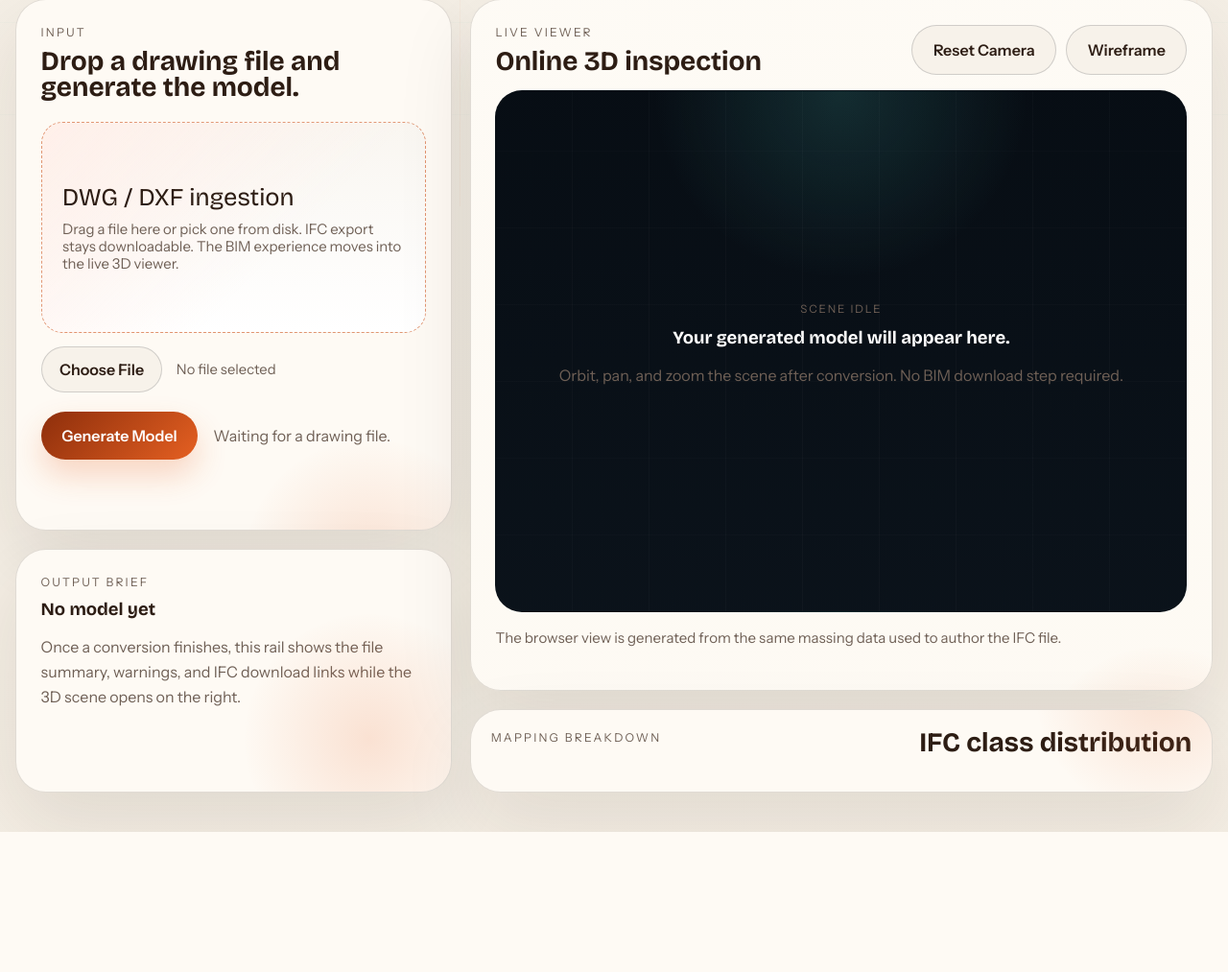
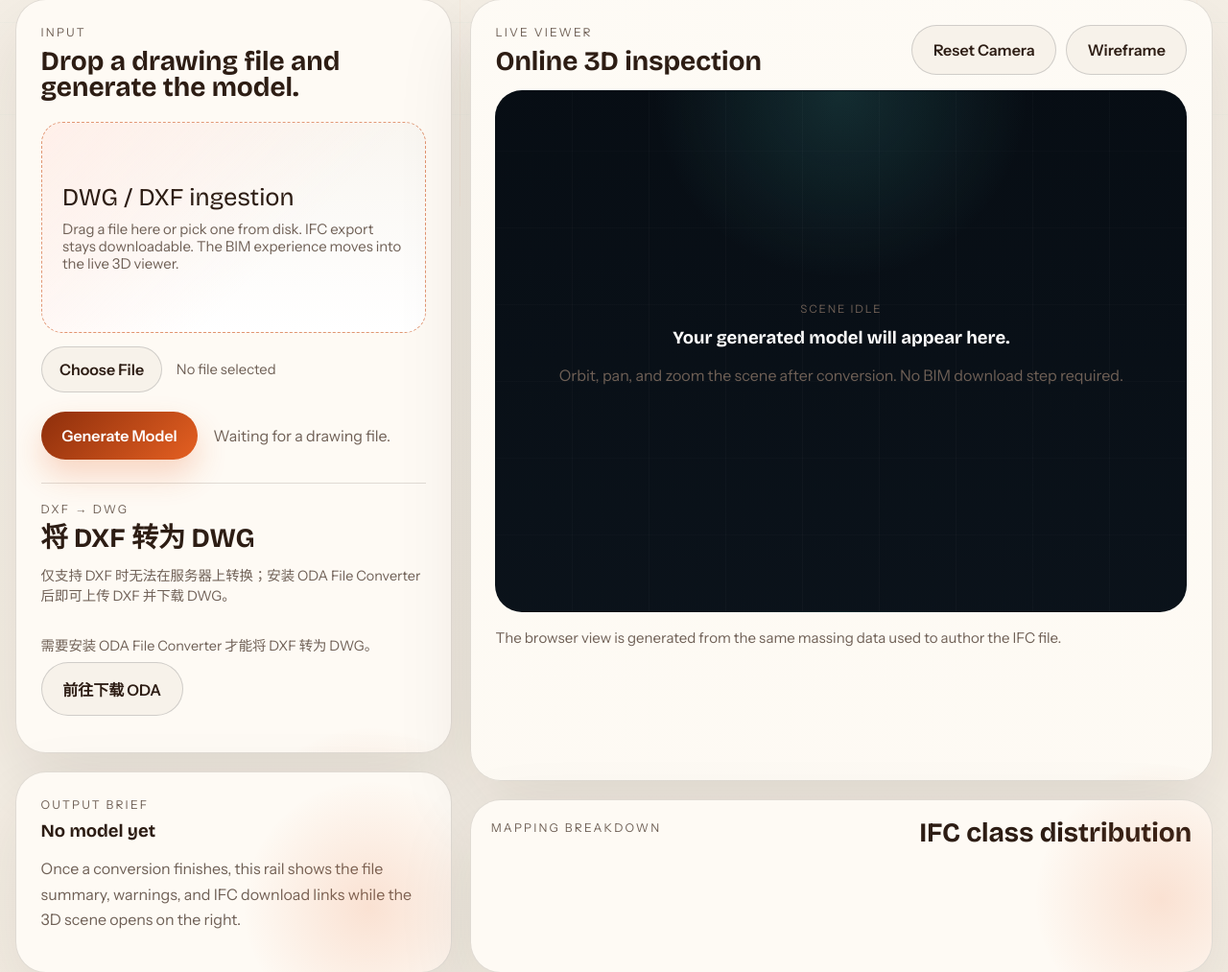
Before and after one commit to Kevinscsatoshi/ifcbim, a FastAPI app: page / in a window 1280 px wide. Shown: the part 585-1598 px from the top of the page at 96% size. Before the commit the page ends 1452 px from the top, so only its background shows below. Run offline with FastAPI, Linux system fonts and the light colour scheme; some libraries are stand-ins or nearby versions.

Commit message:
Add DXF to DWG conversion: ODA required; UI when DXF-only shows ODA download
Made-with: Cursor

```diff
--- a/app/routes.py
+++ b/app/routes.py
@@ -4,7 +4,7 @@ HTTP routes for the CAD2BIM application.
 
 import logging
 
-from fastapi import APIRouter, File, HTTPException, UploadFile
+from fastapi import APIRouter, File, HTTPException, Query, UploadFile
 from fastapi.responses import FileResponse
 
 from app.services.conversion import ConversionError, ConversionService
@@ -31,6 +31,18 @@ async def convert(file: UploadFile = File(...)):
         raise HTTPException(status_code=500, detail="An unexpected error occurred during conversion.") from exc
 
 
+@router.post("/api/convert-dxf-to-dwg")
+async def convert_dxf_to_dwg(file: UploadFile = File(...)):
+    """Convert uploaded DXF to DWG. Requires ODA File Converter to be installed."""
+    try:
+        return await service.convert_dxf_to_dwg(file)
+    except ConversionError as exc:
+        raise HTTPException(status_code=400, detail=str(exc)) from exc
+    except Exception as exc:
+        logger.exception("DXF to DWG conversion failed")
+        raise HTTPException(status_code=500, detail="An unexpected error occurred.") from exc
+
+
 @router.get("/api/jobs/{job_id}")
 async def get_job(job_id: str):
     try:
@@ -48,7 +60,11 @@ async def get_viewer(job_id: str):
 
 
 @router.get("/download/{job_id}/{artifact}")
-async def download(job_id: str, artifact: str):
+async def download(
+    job_id: str,
+    artifact: str,
+    filename: str | None = Query(None, description="Suggested download filename"),
+):
     try:
         path = service.get_artifact_path(job_id, artifact)
     except ConversionError as exc:
@@ -57,5 +73,10 @@ async def download(job_id: str, artifact: str):
     media_type = {
         "ifc": "application/octet-stream",
         "dxf": "application/dxf",
+        "dwg": "application/acad",
     }.get(artifact, "application/octet-stream")
-    return FileResponse(path, media_type=media_type, filename=path.name)
+    return FileResponse(
+        path,
+        media_type=media_type,
+        filename=filename or path.name,
+    )
--- a/app/services/conversion.py
+++ b/app/services/conversion.py
@@ -89,6 +89,41 @@ class ConversionService:
 
         return self._convert(job_id=job_id, original_filename=upload.filename or source_path.name)
 
+    async def convert_dxf_to_dwg(self, upload: UploadFile) -> dict:
+        """Upload a DXF file and convert it to DWG. Requires ODA to be installed."""
+        suffix = Path(upload.filename or "").suffix.lower()
+        if suffix != ".dxf":
+            raise ConversionError("Only .dxf files can be converted to DWG. Upload a DXF file.")
+        job_id = self._new_job_id()
+        job_dir = self.base_dir / job_id
+        job_dir.mkdir(parents=True, exist_ok=True)
+        source_path = job_dir / "source.dxf"
+        total_bytes = 0
+        try:
+            async with aiofiles.open(source_path, "wb") as out:
+                while True:
+                    chunk = await upload.read(1024 * 1024)
+                    if not chunk:
+                        break
+                    total_bytes += len(chunk)
+                    if total_bytes > self.max_upload_bytes:
+                        raise ConversionError(f"Upload exceeded the {self.max_upload_mb}MB file limit.")
+                    await out.write(chunk)
+        finally:
+            await upload.close()
+        dwg_path = job_dir / "output.dwg"
+        try:
+            self.dwg_converter.convert_to_dwg(source_path, dwg_path)
+        except DwgConversionError as exc:
+            raise ConversionError(str(exc)) from exc
+        base_name = (Path(upload.filename or "source.dxf").stem) + ".dwg"
+        return {
+            "job_id": job_id,
+            "filename": base_name,
+            "download_url": f"/download/{job_id}/dwg",
+            "capabilities": self.capabilities(),
+        }
+
     def convert_path(self, source_path: Path) -> dict:
         if not source_path.exists():
             raise ConversionError(f"Input file was not found: {source_path}")
@@ -114,6 +149,7 @@ class ConversionService:
         artifact_map = {
             "ifc": "model.ifc",
             "dxf": "source.dxf",
+            "dwg": "output.dwg",
         }
         if artifact not in artifact_map:
             raise ConversionError("Unknown artifact type.")
--- a/app/services/dwg_converter.py
+++ b/app/services/dwg_converter.py
@@ -88,3 +88,34 @@ class DwgConverter:
         if not target_path.exists():
             raise DwgConversionError("DWG conversion finished without producing a DXF file.")
         return target_path
+
+    def convert_to_dwg(self, source_path: Path, target_path: Path, version: str = "R2018") -> Path:
+        """Convert DXF to DWG using ODA File Converter. Requires ODA to be installed."""
+        if source_path.suffix.lower() != ".dxf":
+            raise DwgConversionError("Only DXF files can be converted to DWG.")
+        self._configure_local_install()
+        if not self.is_available():
+            raise DwgConversionError(
+                "ODA File Converter is not installed. Install it to convert DXF to DWG, or use DXF directly for BIM."
+            )
+        try:
+            odafc.convert(
+                str(source_path),
+                str(target_path),
+                version=version,
+                audit=True,
+                replace=True,
+            )
+        except odafc.UnsupportedVersion as exc:
+            raise DwgConversionError(f"不支持的输出版本，仅支持 R12～R2018。{exc}") from exc
+        except odafc.UnknownODAFCError as exc:
+            raise DwgConversionError(f"DXF 转 DWG 失败：{exc}") from exc
+        except odafc.UnsupportedFileFormat as exc:
+            raise DwgConversionError(f"不支持的文件格式：{exc}") from exc
+        except odafc.ODAFCNotInstalledError as exc:
+            raise DwgConversionError(str(exc)) from exc
+        except odafc.ODAFCError as exc:
+            raise DwgConversionError(f"DXF 转 DWG 失败：{exc}") from exc
+        if not target_path.exists():
+            raise DwgConversionError("Conversion finished without producing a DWG file.")
+        return target_path
--- a/static/app.js
+++ b/static/app.js
@@ -31,6 +31,17 @@ const wireframeButton = document.getElementById("toggle-wireframe");
 const odaDownloadCta = document.getElementById("oda-download-cta");
 const odaDownloadBtn = document.getElementById("oda-download-btn");
 const odaInstalledBtn = document.getElementById("oda-installed-btn");
+const dxfToDwgSection = document.getElementById("dxf-to-dwg-section");
+const dxfToDwgCta = document.getElementById("dxf-to-dwg-cta");
+const dxfToDwgNoOda = document.getElementById("dxf-to-dwg-no-oda");
+const dxfToDwgForm = document.getElementById("dxf-to-dwg-form");
+const dxfToDwgFileInput = document.getElementById("dxf-to-dwg-file");
+const dxfToDwgFilename = document.getElementById("dxf-to-dwg-filename");
+const dxfToDwgSubmit = document.getElementById("dxf-to-dwg-submit");
+const dxfToDwgResult = document.getElementById("dxf-to-dwg-result");
+const dxfToDwgMessage = document.getElementById("dxf-to-dwg-message");
+const dxfToDwgDownload = document.getElementById("dxf-to-dwg-download");
+const dxfToDwgOdaBtn = document.getElementById("dxf-to-dwg-oda-btn");
 
 const ODA_DOWNLOAD_URL_FALLBACK = "https://www.opendesign.com/guestfiles/oda_file_converter";
 let lastCapabilities = null;
@@ -62,6 +73,15 @@ async function loadCapabilities() {
       odaDownloadCta.classList.add("hidden");
     } else {
       odaDownloadCta.classList.remove("hidden");
+    }
+  }
+  if (dxfToDwgCta && dxfToDwgNoOda) {
+    if (capabilities.dwg_enabled) {
+      dxfToDwgCta.classList.remove("hidden");
+      dxfToDwgNoOda.classList.add("hidden");
+    } else {
+      dxfToDwgCta.classList.add("hidden");
+      dxfToDwgNoOda.classList.remove("hidden");
     }
   }
 }
@@ -419,6 +439,52 @@ if (odaInstalledBtn) {
   });
 }
 
+if (dxfToDwgFileInput) {
+  dxfToDwgFileInput.addEventListener("change", () => {
+    const file = dxfToDwgFileInput.files[0];
+    if (dxfToDwgFilename) dxfToDwgFilename.textContent = file ? file.name : "未选择文件";
+    if (dxfToDwgSubmit) dxfToDwgSubmit.disabled = !file;
+    if (dxfToDwgResult) dxfToDwgResult.classList.add("hidden");
+  });
+}
+
+if (dxfToDwgForm) {
+  dxfToDwgForm.addEventListener("submit", async (e) => {
+    e.preventDefault();
+    const file = dxfToDwgFileInput?.files[0];
+    if (!file) return;
+    dxfToDwgSubmit.disabled = true;
+    const formData = new FormData();
+    formData.append("file", file);
+    try {
+      const response = await fetch("/api/convert-dxf-to-dwg", { method: "POST", body: formData });
+      const payload = await response.json();
+      if (!response.ok) throw new Error(payload.detail || "转换失败");
+      if (dxfToDwgMessage) dxfToDwgMessage.textContent = `已转换：${payload.filename}`;
+      if (dxfToDwgDownload) {
+        const url = payload.download_url + (payload.filename ? "?filename=" + encodeURIComponent(payload.filename) : "");
+        dxfToDwgDownload.href = url;
+        dxfToDwgDownload.download = payload.filename || "output.dwg";
+        dxfToDwgDownload.classList.remove("hidden");
+      }
+      if (dxfToDwgResult) dxfToDwgResult.classList.remove("hidden");
+    } catch (err) {
+      if (dxfToDwgMessage) dxfToDwgMessage.textContent = err.message;
+      if (dxfToDwgResult) dxfToDwgResult.classList.remove("hidden");
+      if (dxfToDwgDownload) dxfToDwgDownload.classList.add("hidden");
+    } finally {
+      dxfToDwgSubmit.disabled = false;
+    }
+  });
+}
+
+if (dxfToDwgOdaBtn) {
+  dxfToDwgOdaBtn.addEventListener("click", () => {
+    const url = lastCapabilities?.oda_download_url || ODA_DOWNLOAD_URL_FALLBACK;
+    window.open(url, "_blank", "noopener,noreferrer");
+  });
+}
+
 loadCapabilities().catch(() => {
   capabilityStatus.textContent = "Unavailable";
   capabilityMessage.textContent = "Runtime capability detection failed, but you can still try a conversion.";
--- a/static/styles.css
+++ b/static/styles.css
@@ -185,6 +185,68 @@ h3 {
   display: flex;
   flex-wrap: wrap;
   gap: 0.6rem;
+}
+
+.dxf-to-dwg-section {
+  margin-top: 1.2rem;
+  padding-top: 1.2rem;
+  border-top: 1px solid var(--line);
+}
+
+.dxf-to-dwg-section h2 {
+  margin-bottom: 0.5rem;
+}
+
+.dxf-to-dwg-copy {
+  font-size: 0.9rem;
+  color: var(--muted);
+  line-height: 1.5;
+  margin-bottom: 1rem;
+}
+
+.dxf-to-dwg-cta.hidden {
+  display: none;
+}
+
+.dxf-to-dwg-no-oda.hidden {
+  display: none;
+}
+
+.dxf-to-dwg-no-oda {
+  padding: 0.75rem 0;
+}
+
+.dxf-to-dwg-no-oda p {
+  margin: 0 0 0.5rem;
+  font-size: 0.9rem;
+  color: var(--muted);
+}
+
+.dxf-to-dwg-form {
+  margin-bottom: 0.75rem;
+}
+
+.dxf-to-dwg-dropzone {
+  display: inline-flex;
+  align-items: center;
+  padding: 0.5rem 0.75rem;
+  border-radius: var(--radius-md);
+  border: 1px dashed var(--line);
+  cursor: pointer;
+  font-size: 0.9rem;
+}
+
+.dxf-to-dwg-dropzone input {
+  display: none;
+}
+
+.dxf-to-dwg-result.hidden {
+  display: none;
+}
+
+.dxf-to-dwg-result p {
+  margin: 0 0 0.5rem;
+  font-size: 0.9rem;
 }
 
 .capability-status {
--- a/templates/index.html
+++ b/templates/index.html
@@ -76,6 +76,32 @@
                 <p id="status-text" class="status-text">Waiting for a drawing file.</p>
               </div>
             </form>
+
+            <section id="dxf-to-dwg-section" class="dxf-to-dwg-section">
+              <p class="eyebrow">DXF → DWG</p>
+              <h2>将 DXF 转为 DWG</h2>
+              <p class="dxf-to-dwg-copy">仅支持 DXF 时无法在服务器上转换；安装 ODA File Converter 后即可上传 DXF 并下载 DWG。</p>
+              <div id="dxf-to-dwg-cta" class="dxf-to-dwg-cta hidden">
+                <form id="dxf-to-dwg-form" class="dxf-to-dwg-form">
+                  <label for="dxf-to-dwg-file" class="dxf-to-dwg-dropzone">
+                    <input id="dxf-to-dwg-file" name="file" type="file" accept=".dxf" />
+                    <span>选择 DXF 文件</span>
+                  </label>
+                  <div class="file-picker-row">
+                    <span id="dxf-to-dwg-filename" class="selected-file-name">未选择文件</span>
+                    <button id="dxf-to-dwg-submit" type="submit" class="ghost-button" disabled>转为 DWG</button>
+                  </div>
+                </form>
+                <div id="dxf-to-dwg-result" class="dxf-to-dwg-result hidden">
+                  <p id="dxf-to-dwg-message"></p>
+                  <a id="dxf-to-dwg-download" class="ghost-button" href="#">Download DWG</a>
+                </div>
+              </div>
+              <div id="dxf-to-dwg-no-oda" class="dxf-to-dwg-no-oda">
+                <p>需要安装 ODA File Converter 才能将 DXF 转为 DWG。</p>
+                <button id="dxf-to-dwg-oda-btn" class="ghost-button" type="button">前往下载 ODA</button>
+              </div>
+            </section>
           </section>
 
           <section class="dock-panel summary-panel">
```
